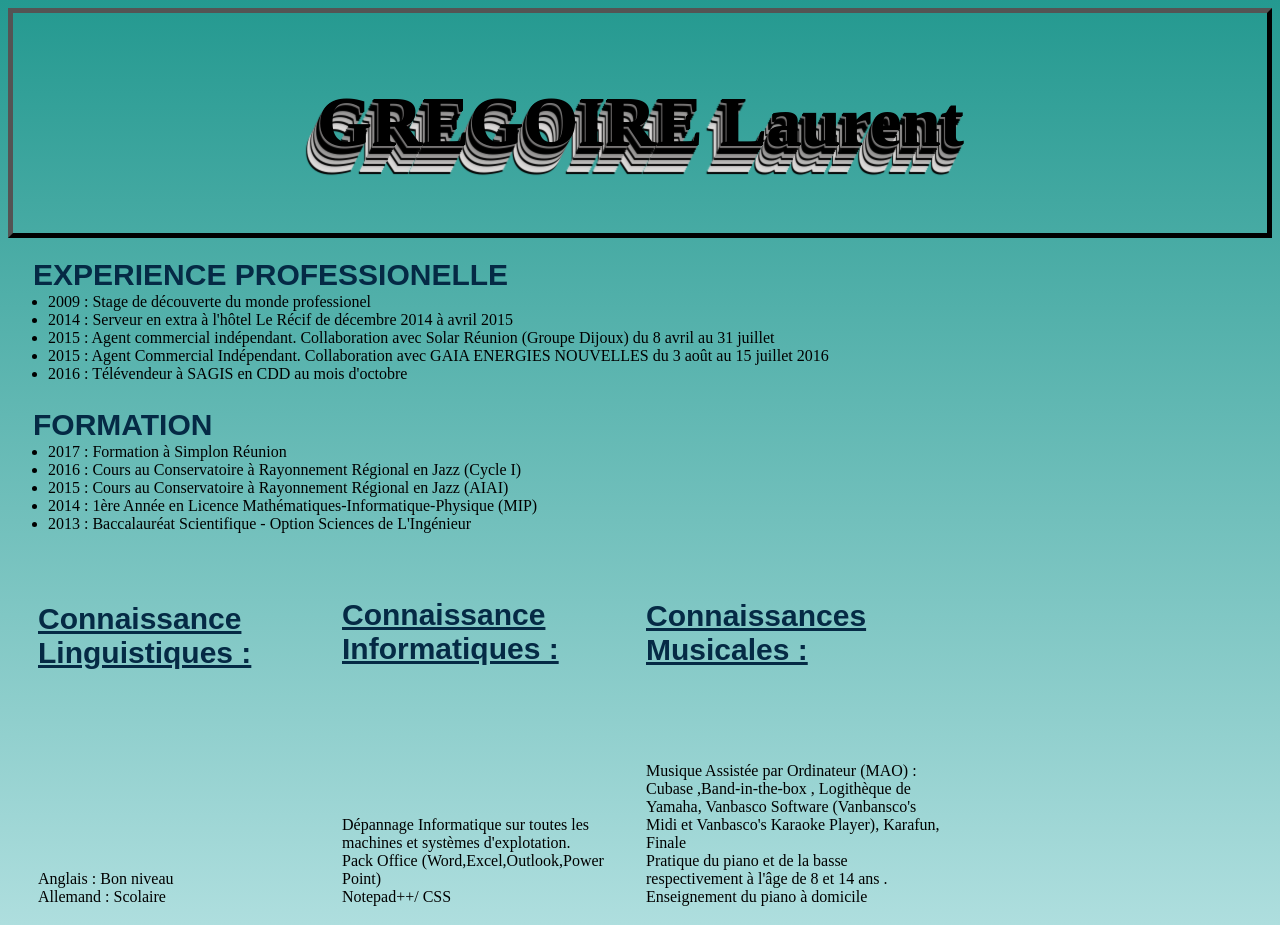
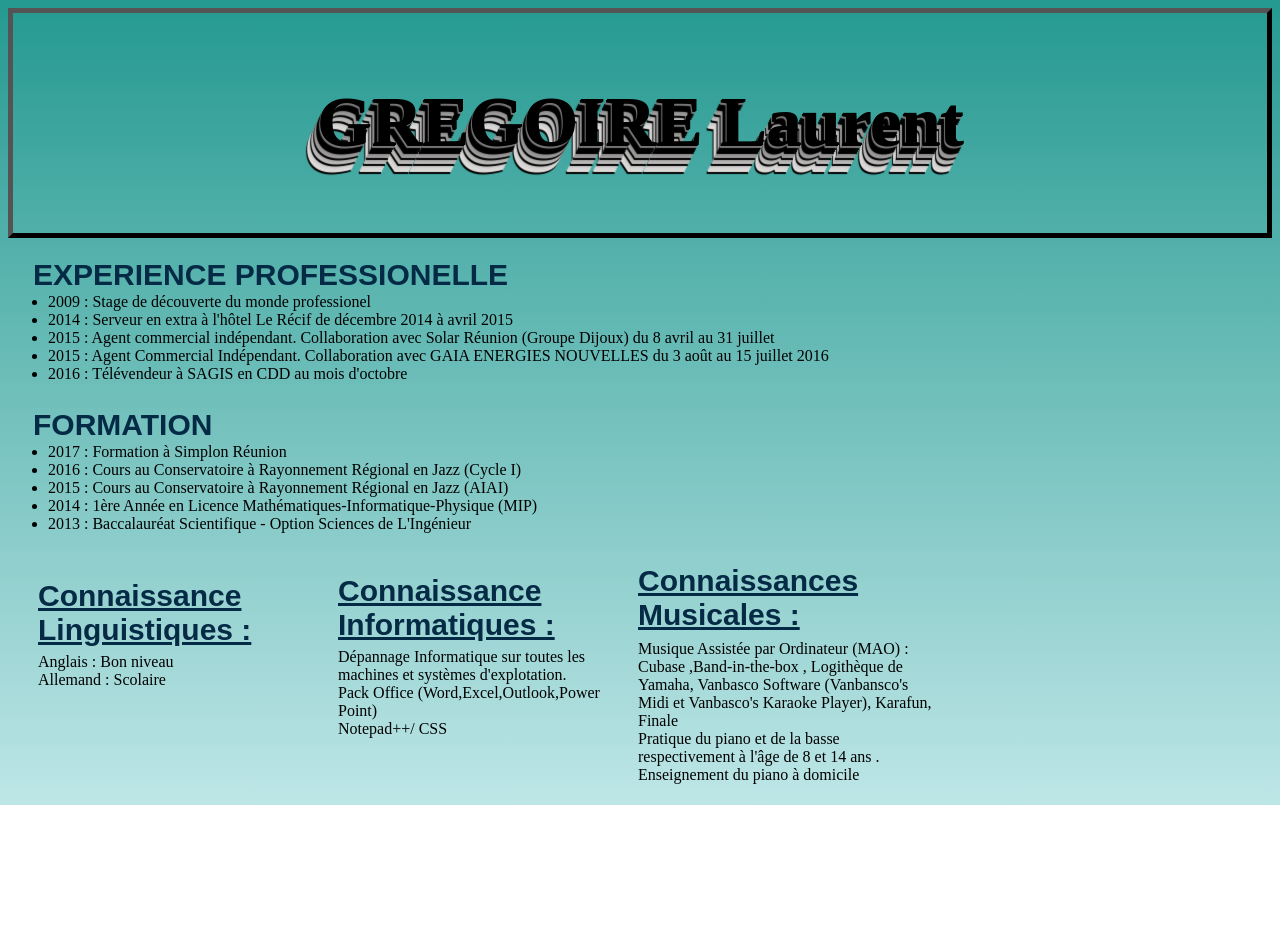
Before and after one commit to LauGR/CV, a plain HTML site: page index.html in a window 1280 px wide. Shown: the top 925 px of the page. After the commit the page ends 805 px from the top, so only its background shows below. Drawn offline with Linux system fonts and the light colour scheme.

Commit message:
float pour h3->h5

```diff
--- a/style.css
+++ b/style.css
@@ -16,7 +16,8 @@ h3 {
 	font-size: 30px;
 	text-decoration: underline;
 	font-family: Arial, Helvetica, "Liberation Sans", FreeSans, sans-serif;
-	margin-bottom: 200px;
+	margin-bottom: -10px;
+
 
 
 }
@@ -25,7 +26,9 @@ h4{
 	font-size: 30px;
 	text-decoration: underline;
 	font-family: Arial, Helvetica, "Liberation Sans", FreeSans, sans-serif;
-	margin-bottom: 150px;
+	margin-bottom :-10px ;
+	margin-top: 25px;
+
 }
 
 h5 {
@@ -33,7 +36,8 @@ h5 {
 	font-size: 30px;
 	text-decoration: underline;
 	font-family: Arial, Helvetica, "Liberation Sans", FreeSans, sans-serif;
-	margin-bottom: 95px;
+	margin-bottom: -8px;
+	margin-top: 15px;
 	}
 
 .tête {
@@ -66,15 +70,17 @@ h5 {
 	width: 300px;
 	margin-left: 30px;
 	margin-bottom:  100px;
+	float:left;
 
-	display: inline-block;
+
 
 }
 
 .Info {
 
 	width: 300px;
-	display: inline-block;
+	float :left;
+
 
 
 }
@@ -82,6 +88,7 @@ h5 {
 .Musique {
 
 	width: 300px;
+	float :left;
 
-	display: inline-block;
+
 }
```
